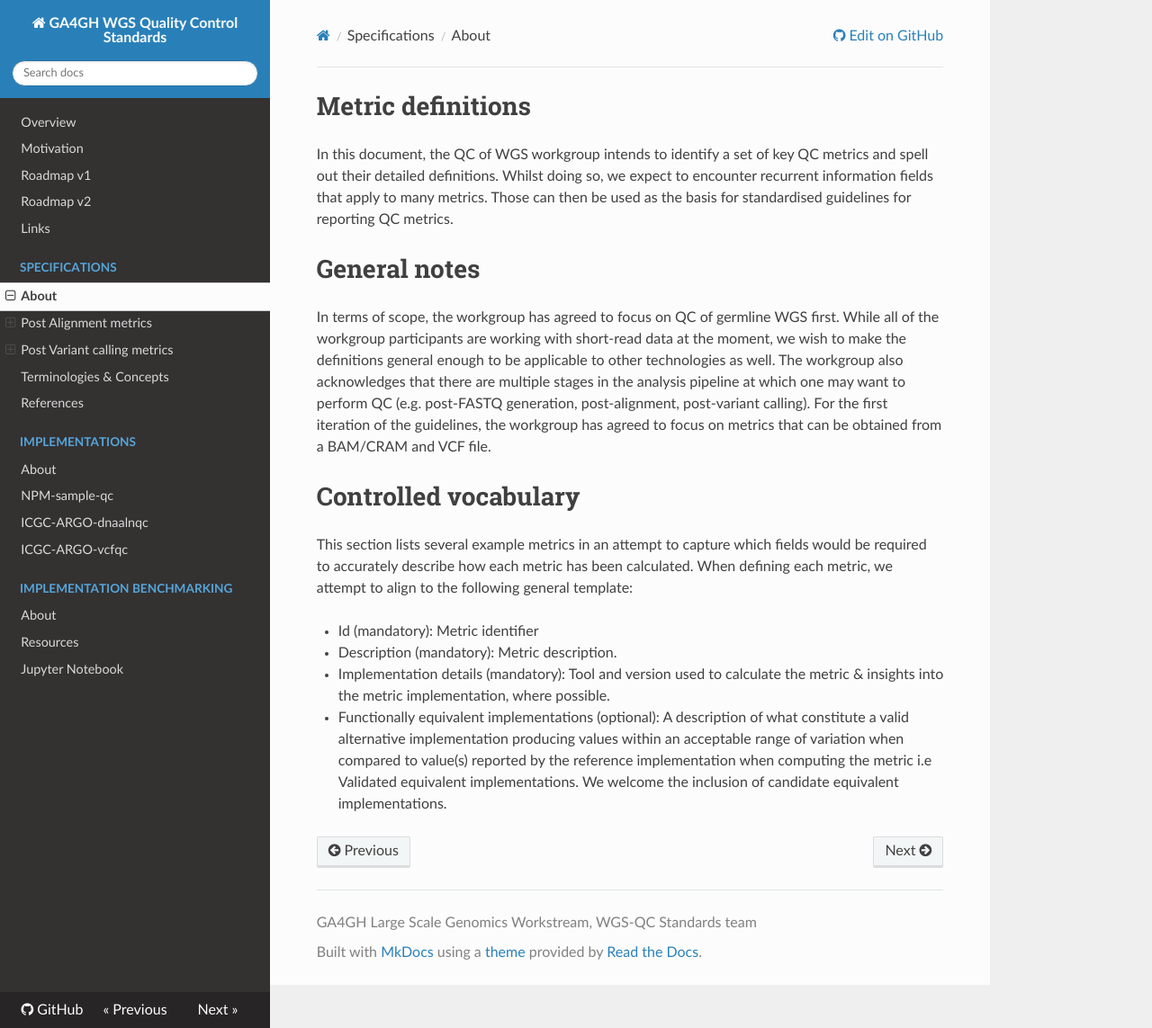
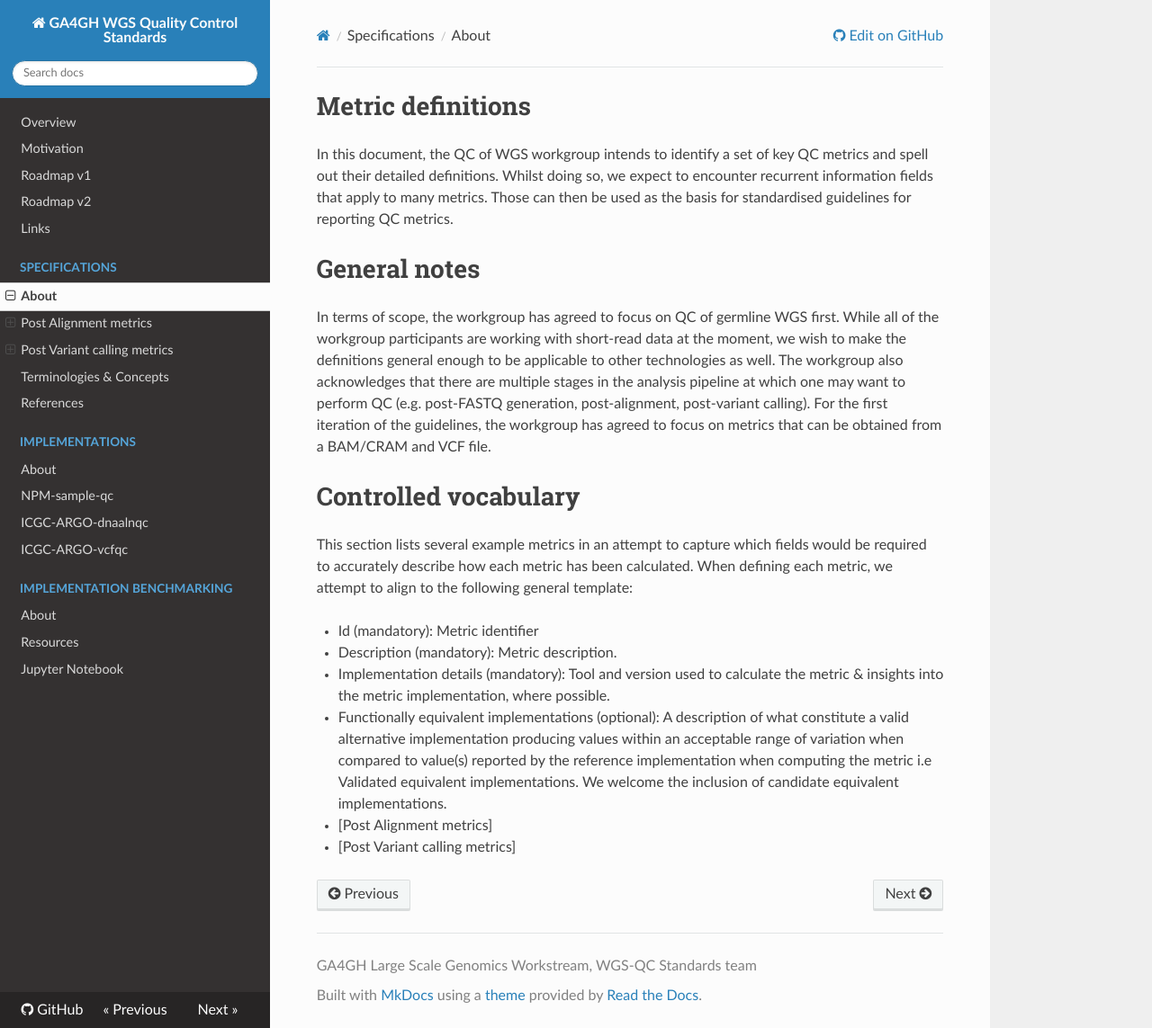
Before and after one commit to ga4gh/quality-control-wgs, an MkDocs documentation site: the page built from docs/metrics_definitions/README.md, in a window 1280 px wide and 1143 px high. Shown: the whole window at 90% size. Built offline with MkDocs 1.6.1, drawn with Linux system fonts in a browser that asks for light colours; nearby versions of some CDN libraries.

Commit message:
append post to alignment and varaint calling metric definition links

```diff
--- a/docs/metrics_definitions/README.md
+++ b/docs/metrics_definitions/README.md
@@ -14,3 +14,6 @@ This section lists several example metrics in an attempt to capture which fields
 - Description (mandatory): Metric description.
 - Implementation details (mandatory): Tool and version used to calculate the metric & insights into the metric implementation, where possible.
 - Functionally equivalent implementations (optional): A description of what constitute a valid alternative implementation producing values within an acceptable range of variation when compared to value(s) reported by the reference implementation when computing the metric i.e Validated equivalent implementations. We welcome the inclusion of candidate equivalent implementations.
+
+- [Post Alignment metrics]
+- [Post Variant calling metrics]
```
